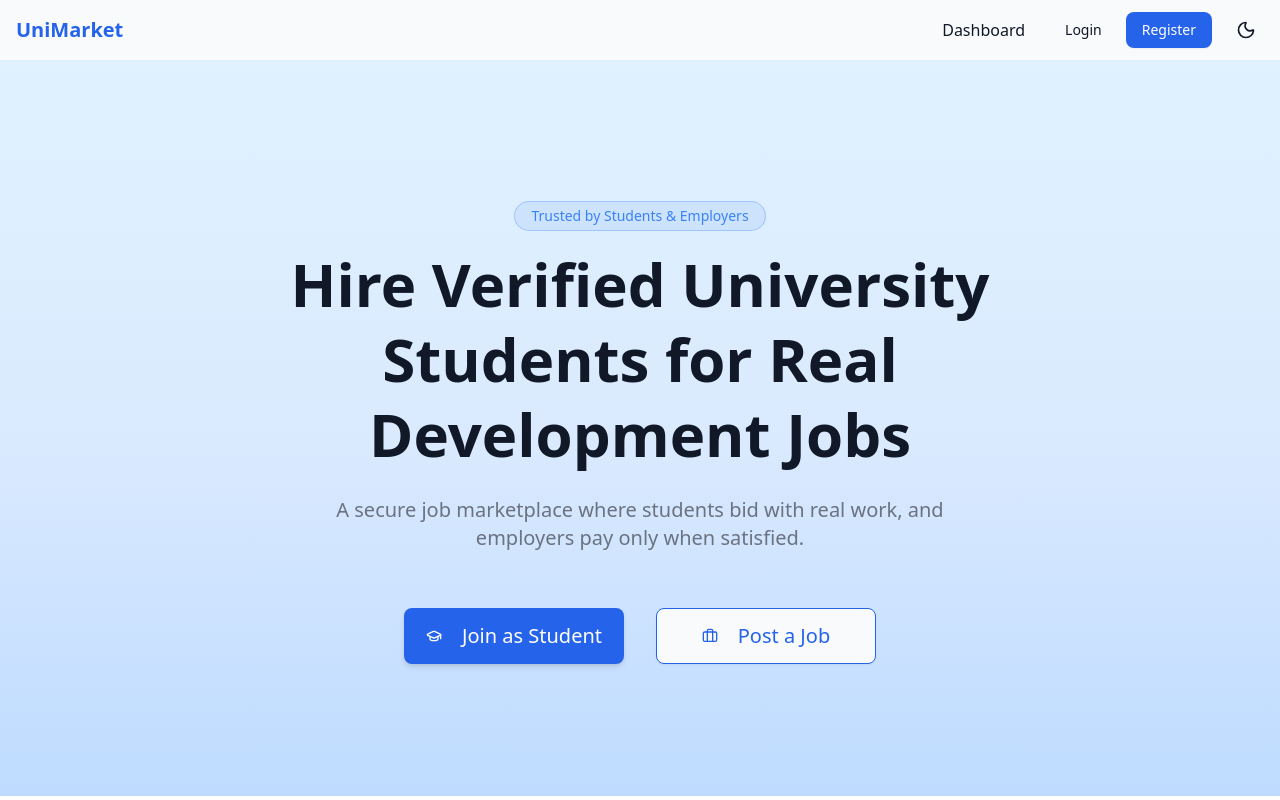
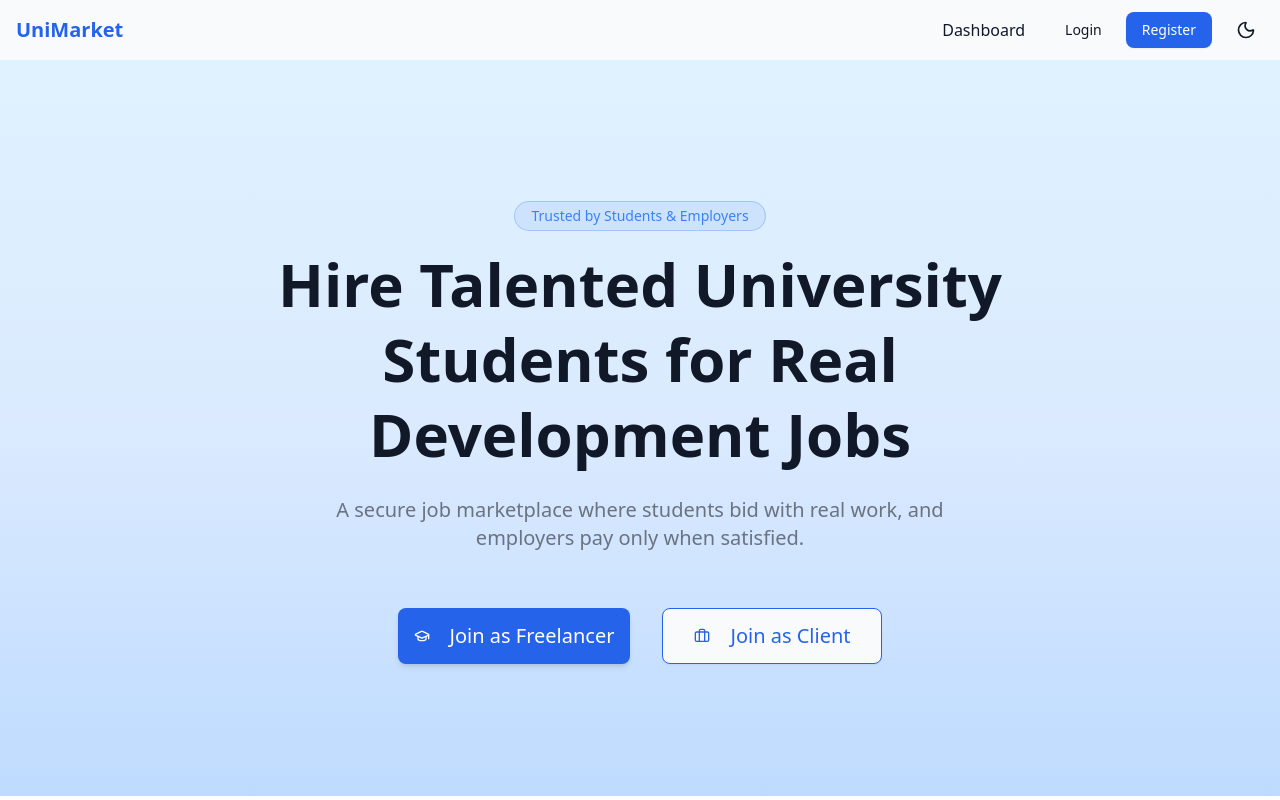
Before and after one commit to kazikhalednur/marketplace, a Next.js app: page / in a window 1280 px wide. Shown: the top 800 px of the page. Built offline with nearby package versions, Linux system fonts and the light colour scheme; no server answers.

Commit message:
Update page.tsx

```diff
--- a/src/app/page.tsx
+++ b/src/app/page.tsx
@@ -73,7 +73,7 @@ export default function LandingPage() {
           transition={{ duration: 0.6 }}
           className="text-5xl md:text-6xl font-extrabold max-w-4xl mx-auto text-[var(--foreground)] leading-tight"
         >
-          Hire Verified University Students for Real Development Jobs
+          Hire Talented University Students for Real Development Jobs
         </motion.h1>
         <motion.p
           initial={{ opacity: 0, y: 20 }}
@@ -92,13 +92,13 @@ export default function LandingPage() {
           <Button asChild size="lg" className="px-10 py-5 text-xl bg-[var(--primary)] text-[var(--primary-foreground)] hover:bg-[var(--primary)]/90 shadow-md flex items-center gap-3 min-h-[56px] min-w-[220px]">
             <Link href="/register/student">
               <GraduationCap className="w-6 h-6 mr-2" />
-              Join as Student
+              Join as Freelancer
             </Link>
           </Button>
           <Button asChild variant="outline" size="lg" className="px-10 py-5 text-xl border-[var(--primary)] text-[var(--primary)] hover:bg-[var(--primary)]/10 flex items-center gap-3 min-h-[56px] min-w-[220px]">
             <Link href="/register/employer">
               <Briefcase className="w-6 h-6 mr-2" />
-              Post a Job
+              Join as Client
             </Link>
           </Button>
         </motion.div>
```
